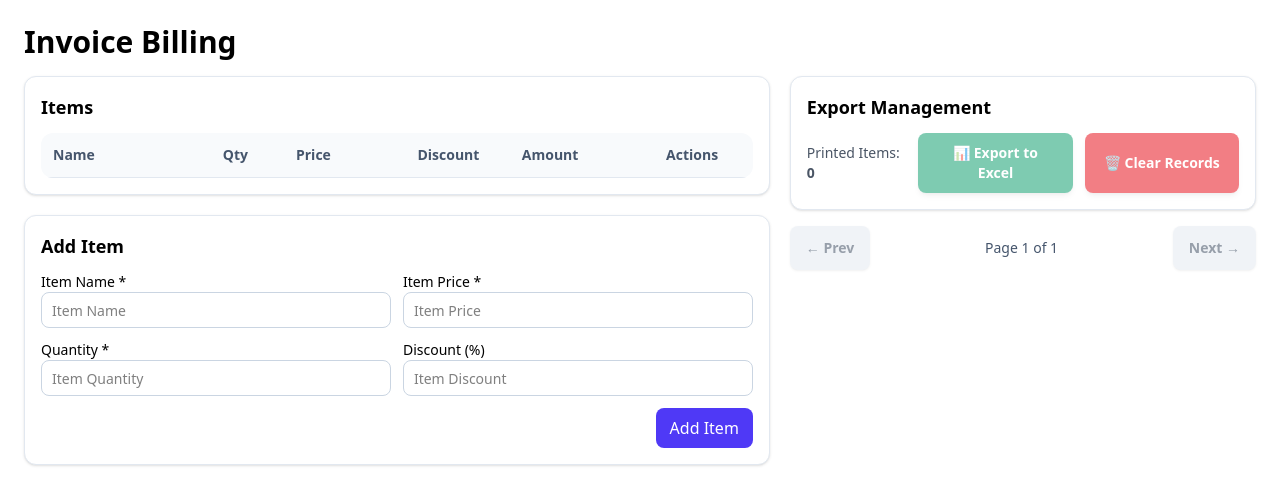
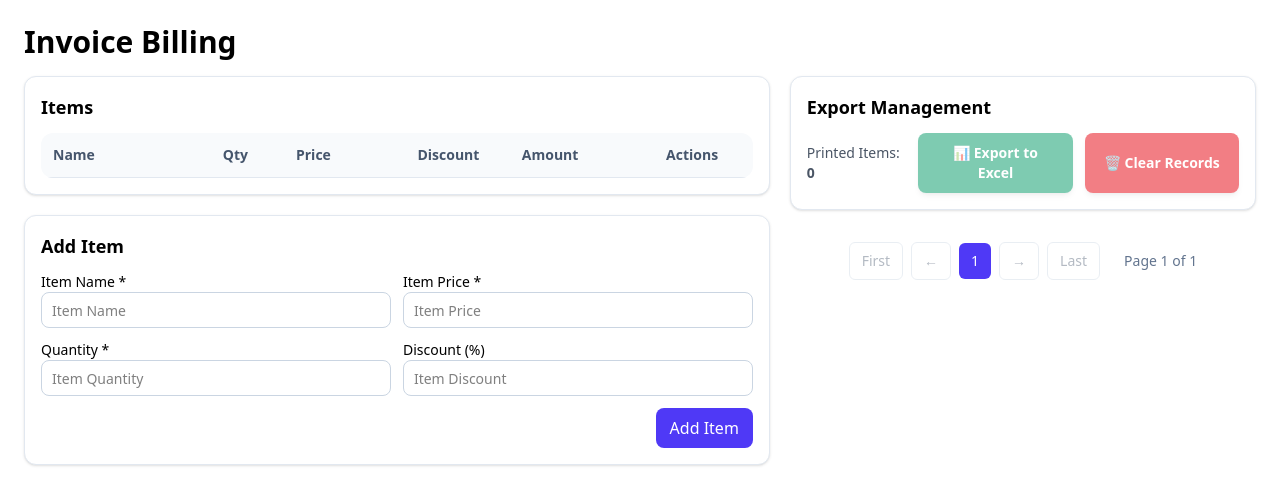
Before and after one commit to VishalChavda06/Resume-Projects, a React (Vite) app in the folder React/invoice-billing/: page / in a window 1280 px wide. Shown: the top 504 px of the page. Built offline with nearby package versions, Linux system fonts and the light colour scheme.

Commit message:
fix table pagination issus

```diff
--- a/React/invoice-billing/src/components/InvoiceTable.jsx
+++ b/React/invoice-billing/src/components/InvoiceTable.jsx
@@ -9,8 +9,24 @@ const InvoiceTable = ({items, onEditItem, onDeleteItem}) => {
   const [showDeleteModal, setShowDeleteModal] = useState(false);
   const [itemToDelete, setItemToDelete] = useState(null);
 
+  // Pagination state for table
+  const [currentPage, setCurrentPage] = useState(1);
+  const itemsPerPage = 5; // Show 5 items per page
+  const totalPages = Math.max(1, Math.ceil(items.length / itemsPerPage));
+
+  // Calculate items for current page (latest first, but keep original order)
+  const startIndex = (currentPage - 1) * itemsPerPage;
+  const endIndex = startIndex + itemsPerPage;
+  // Show latest items first by taking from the end of the array
+  const totalItems = items.length;
+  const fromEnd = totalItems - startIndex;
+  const toEnd = totalItems - startIndex - itemsPerPage;
+  const currentItems = items.slice(Math.max(0, toEnd), fromEnd).reverse();
+
   const handleEdit = (index, item) => {
-    setEditingIndex(index);
+    // Calculate actual index for the item in the original array
+    const actualIndex = totalItems - 1 - startIndex - index;
+    setEditingIndex(actualIndex);
     setEditForm({
       name: item.name,
       qty: item.qty,
@@ -33,7 +49,9 @@ const InvoiceTable = ({items, onEditItem, onDeleteItem}) => {
   };
 
   const handleDeleteClick = (index, item) => {
-    setItemToDelete({ index, item });
+    // Calculate actual index for the item in the original array
+    const actualIndex = totalItems - 1 - startIndex - index;
+    setItemToDelete({ index: actualIndex, item });
     setShowDeleteModal(true);
   };
 
@@ -62,13 +80,13 @@ const InvoiceTable = ({items, onEditItem, onDeleteItem}) => {
                     <th className='text-center font-semibold text-sm p-2 sm:p-3 border-b border-slate-200 min-w-[100px]'>Actions</th>
                 </tr>
             </thead>
-            <tbody>
-                {items.map((item, index)=>{
-                    const subtotal = calculateItemTotal(item.qty, item.price, item.discount);
-                    const total = subtotal; // GST removed
-                    return (
-                    <tr key={index} className='odd:bg-white even:bg-slate-50/50 hover:bg-slate-50'>
-                        {editingIndex === index ? (
+                <tbody>
+                    {currentItems.map((item, index)=>{
+                        const subtotal = calculateItemTotal(item.qty, item.price, item.discount);
+                        const total = subtotal; // GST removed
+                        return (
+                        <tr key={totalItems - 1 - startIndex - index} className='odd:bg-white even:bg-slate-50/50 hover:bg-slate-50'>
+                            {editingIndex === (totalItems - 1 - startIndex - index) ? (
                             <>
                                 <td className='p-2 sm:p-3 border-b border-slate-200'>
                                     <input
@@ -162,6 +180,76 @@ const InvoiceTable = ({items, onEditItem, onDeleteItem}) => {
             </tbody>
         </table>
 
+        {/* Table Pagination */}
+        {totalPages > 1 && (
+          <div className='flex items-center justify-between mt-4 pt-4 border-t border-slate-200'>
+            <div className='text-sm text-slate-600'>
+              Showing {startIndex + 1} to {Math.min(endIndex, items.length)} of {items.length} items
+            </div>
+            <div className='flex items-center gap-2'>
+              <button
+                className='px-3 py-1.5 rounded-md bg-white border border-slate-300 text-slate-600 disabled:opacity-40 disabled:cursor-not-allowed text-sm font-medium hover:bg-slate-50 transition-colors'
+                onClick={() => setCurrentPage(1)}
+                disabled={currentPage <= 1}
+              >
+                First
+              </button>
+              <button
+                className='px-3 py-1.5 rounded-md bg-white border border-slate-300 text-slate-600 disabled:opacity-40 disabled:cursor-not-allowed text-sm font-medium hover:bg-slate-50 transition-colors'
+                onClick={() => setCurrentPage((p) => Math.max(1, p - 1))}
+                disabled={currentPage <= 1}
+              >
+                ←
+              </button>
+
+              {/* Page Numbers */}
+              <div className='flex items-center gap-1'>
+                {Array.from({ length: Math.min(3, totalPages) }, (_, i) => {
+                  let pageNum;
+                  if (totalPages <= 3) {
+                    pageNum = i + 1;
+                  } else if (currentPage <= 2) {
+                    pageNum = i + 1;
+                  } else if (currentPage >= totalPages - 1) {
+                    pageNum = totalPages - 2 + i;
+                  } else {
+                    pageNum = currentPage - 1 + i;
+                  }
+
+                  return (
+                    <button
+                      key={pageNum}
+                      className={`px-3 py-1.5 rounded-md text-sm font-medium transition-colors ${
+                        currentPage === pageNum
+                          ? 'bg-indigo-600 text-white'
+                          : 'bg-white border border-slate-300 text-slate-600 hover:bg-slate-50'
+                      }`}
+                      onClick={() => setCurrentPage(pageNum)}
+                    >
+                      {pageNum}
+                    </button>
+                  );
+                })}
+              </div>
+
+              <button
+                className='px-3 py-1.5 rounded-md bg-white border border-slate-300 text-slate-600 disabled:opacity-40 disabled:cursor-not-allowed text-sm font-medium hover:bg-slate-50 transition-colors'
+                onClick={() => setCurrentPage((p) => Math.min(totalPages, p + 1))}
+                disabled={currentPage >= totalPages}
+              >
+                →
+              </button>
+              <button
+                className='px-3 py-1.5 rounded-md bg-white border border-slate-300 text-slate-600 disabled:opacity-40 disabled:cursor-not-allowed text-sm font-medium hover:bg-slate-50 transition-colors'
+                onClick={() => setCurrentPage(totalPages)}
+                disabled={currentPage >= totalPages}
+              >
+                Last
+              </button>
+            </div>
+          </div>
+        )}
+
         {/* Delete Confirmation Modal */}
         {showDeleteModal && (
           <div className='fixed inset-0 z-50 flex items-center justify-center bg-black/30 p-4'>
--- a/React/invoice-billing/src/components/Summary.jsx
+++ b/React/invoice-billing/src/components/Summary.jsx
@@ -15,15 +15,14 @@ const Summary = ({items}) => {
   const formatINR = (n) => `₹ ${new Intl.NumberFormat('en-IN', { maximumFractionDigits: 0 }).format(formatAmount(n))}`;
   // State to track printed items
   const [printedItems, setPrintedItems] = useState([]);
-  // Pagination state (latest-first) - increased page size for better UX
-  const pageSize = 6; // Increased from 3 to 6 cards per page
+  // Pagination state (latest-first) - configurable page size
+  const pageSize = 4; // 4 cards per page for better mobile experience
   const totalPages = Math.max(1, Math.ceil(items.length / pageSize));
-  const [currentPage, setCurrentPage] = useState(totalPages);
+  const [currentPage, setCurrentPage] = useState(1); // Always start on page 1
 
-  // Whenever items change, jump to the last page to show latest items
+  // Whenever items change, go to page 1 to show latest items first
   useEffect(() => {
-    const newTotalPages = Math.max(1, Math.ceil(items.length / pageSize));
-    setCurrentPage(newTotalPages);
+    setCurrentPage(1); // Always show latest items first
   }, [items]);
 
   // Load printed items from localStorage on component mount
@@ -263,36 +262,88 @@ const Summary = ({items}) => {
         </div>
       )}
 
-      {/* Pagination Controls */}
-      <div className='flex items-center justify-between gap-2 sm:gap-3'>
+      {/* Clean Pagination Controls */}
+      <div className='flex items-center justify-center gap-2 py-4'>
         <button
-          className='flex-1 sm:flex-none px-4 py-3 sm:py-2.5 rounded-lg bg-slate-200 text-slate-700 disabled:opacity-50 disabled:cursor-not-allowed min-h-[44px] touch-manipulation text-sm font-semibold hover:bg-slate-300 shadow-sm transition-all duration-200'
+          className='px-3 py-2 rounded-md bg-white border border-slate-300 text-slate-600 disabled:opacity-40 disabled:cursor-not-allowed text-sm font-medium hover:bg-slate-50 transition-colors'
+          onClick={() => setCurrentPage(1)}
+          disabled={currentPage <= 1}
+        >
+          First
+        </button>
+        <button
+          className='px-3 py-2 rounded-md bg-white border border-slate-300 text-slate-600 disabled:opacity-40 disabled:cursor-not-allowed text-sm font-medium hover:bg-slate-50 transition-colors'
           onClick={() => setCurrentPage((p) => Math.max(1, p - 1))}
           disabled={currentPage <= 1}
         >
-          ← Prev
+          ←
         </button>
-        <span className='text-sm text-slate-600 text-center flex-1 px-2 font-medium'>Page {currentPage} of {totalPages}</span>
+
+        {/* Page Numbers */}
+        <div className='flex items-center gap-1'>
+          {Array.from({ length: Math.min(5, totalPages) }, (_, i) => {
+            let pageNum;
+            if (totalPages <= 5) {
+              pageNum = i + 1;
+            } else if (currentPage <= 3) {
+              pageNum = i + 1;
+            } else if (currentPage >= totalPages - 2) {
+              pageNum = totalPages - 4 + i;
+            } else {
+              pageNum = currentPage - 2 + i;
+            }
+
+            return (
+              <button
+                key={pageNum}
+                className={`px-3 py-2 rounded-md text-sm font-medium transition-colors ${
+                  currentPage === pageNum
+                    ? 'bg-indigo-600 text-white'
+                    : 'bg-white border border-slate-300 text-slate-600 hover:bg-slate-50'
+                }`}
+                onClick={() => setCurrentPage(pageNum)}
+              >
+                {pageNum}
+              </button>
+            );
+          })}
+        </div>
+
         <button
-          className='flex-1 sm:flex-none px-4 py-3 sm:py-2.5 rounded-lg bg-slate-200 text-slate-700 disabled:opacity-50 disabled:cursor-not-allowed min-h-[44px] touch-manipulation text-sm font-semibold hover:bg-slate-300 shadow-sm transition-all duration-200'
+          className='px-3 py-2 rounded-md bg-white border border-slate-300 text-slate-600 disabled:opacity-40 disabled:cursor-not-allowed text-sm font-medium hover:bg-slate-50 transition-colors'
           onClick={() => setCurrentPage((p) => Math.min(totalPages, p + 1))}
           disabled={currentPage >= totalPages}
         >
-          Next →
+          →
         </button>
+        <button
+          className='px-3 py-2 rounded-md bg-white border border-slate-300 text-slate-600 disabled:opacity-40 disabled:cursor-not-allowed text-sm font-medium hover:bg-slate-50 transition-colors'
+          onClick={() => setCurrentPage(totalPages)}
+          disabled={currentPage >= totalPages}
+        >
+          Last
+        </button>
+
+        {/* Page Info */}
+        <div className='ml-4 text-sm text-slate-500'>
+          Page {currentPage} of {totalPages}
+        </div>
       </div>
 
-      {/* Items List (latest first, 6 per page) */}
+      {/* Items List (latest first, 4 per page) */}
       <div className='max-h-[600px] overflow-y-auto scrollbar-thin scrollbar-thumb-slate-300 scrollbar-track-slate-100 pt-4 pb-4'>
         <div className='space-y-4'>
           {(() => {
-            const reversed = [...items].reverse();
+            // Show latest items first but in logical order
             const start = (currentPage - 1) * pageSize;
-            const pageSlice = reversed.slice(start, start + pageSize);
+            const end = start + pageSize;
+            const totalItems = items.length;
+            const fromEnd = totalItems - start;
+            const toEnd = totalItems - start - pageSize;
+            const pageSlice = items.slice(Math.max(0, toEnd), fromEnd).reverse();
             return pageSlice.map((ele, i) => {
           // Map back to original index for actions like print
-          const globalIndexFromReversed = start + i; // index in reversed array
-          const originalIndex = items.length - 1 - globalIndexFromReversed;
+          const originalIndex = totalItems - 1 - start - i;
           const total = calculateItemTotal(ele.qty, ele.price, ele.discount);
           const subTotal = total; // GST removed
           return (
```
